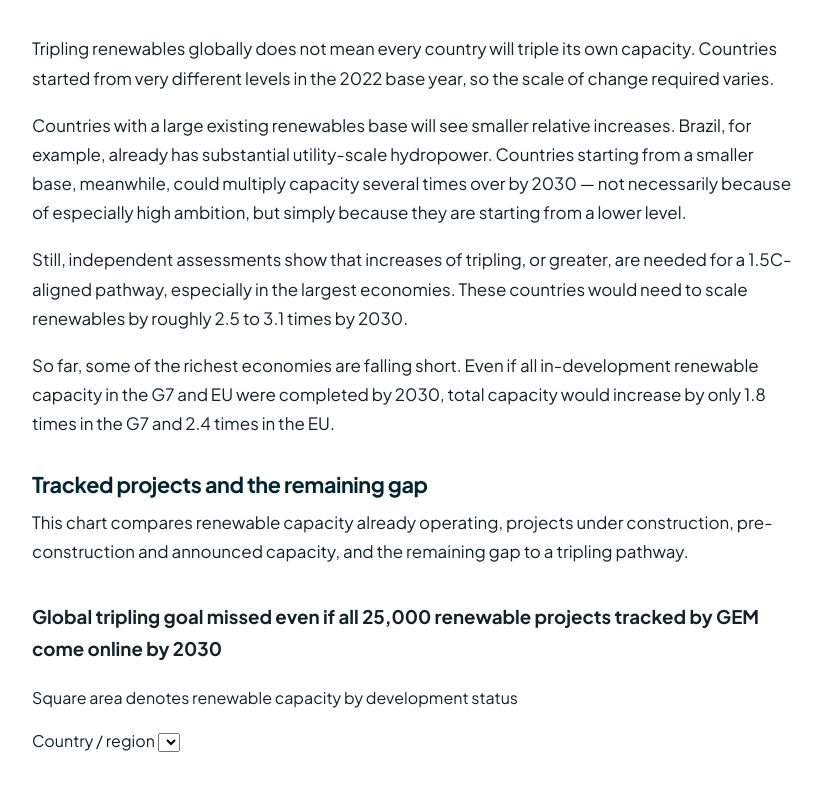
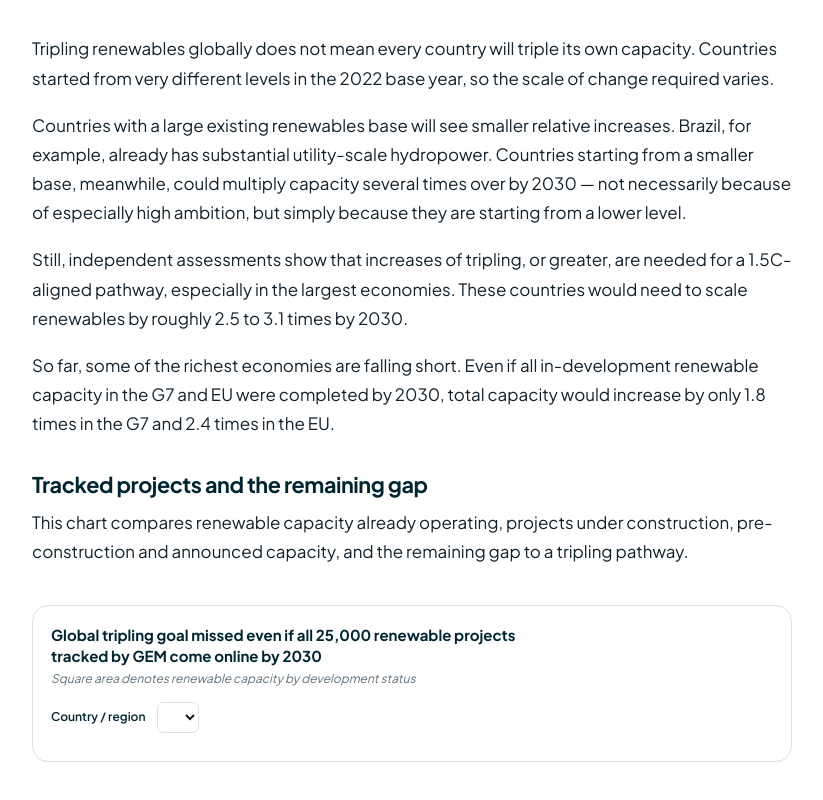
Before and after one commit to jnorm18/tripling_beta, a plain HTML site: page index.html in a window 1280 px wide. Shown: the part 1069-1869 px from the top of the page, without its empty margins (228-1051 px from the left). Drawn offline with nearby package versions, Linux system fonts and the light colour scheme; a script that the page names is missing.

Commit message:
Update style.css

```diff
--- a/style.css
+++ b/style.css
@@ -96,7 +96,6 @@ h2 {
   padding: 14px;
 }
 
-/* Use this for Flourish scrolly/story embeds instead of figure-shell */
 .flourish-block {
   margin: 34px 0 42px;
 }
@@ -111,14 +110,12 @@ h2 {
   background: transparent;
 }
 
-/* Let Flourish control the embed */
 .flourish-embed {
   width: 100%;
   margin: 0;
   overflow: visible !important;
 }
 
-/* Keep normal media responsive, but avoid over-controlling all embeds */
 img {
   max-width: 100%;
   display: block;
@@ -141,6 +138,74 @@ img {
   padding: 24px;
 }
 
+/* D3 section */
+.d3-block {
+  margin: 38px 0 46px;
+}
+
+.d3-card {
+  width: 100%;
+  border: 1px solid var(--border);
+  border-radius: 16px;
+  background: #fff;
+  padding: 18px 18px 14px;
+}
+
+.d3-chart-header {
+  margin-bottom: 14px;
+}
+
+.d3-chart-title {
+  margin: 0 0 4px;
+  font-size: 15px;
+  line-height: 1.45;
+  font-weight: 700;
+  color: var(--accent);
+  max-width: 520px;
+}
+
+.d3-chart-subtitle {
+  margin: 0;
+  font-size: 12px;
+  line-height: 1.4;
+  font-style: italic;
+  color: var(--muted);
+}
+
+.d3-controls {
+  display: flex;
+  align-items: center;
+  gap: 12px;
+  margin: 0 0 14px;
+  flex-wrap: wrap;
+}
+
+.d3-controls label {
+  font-size: 12px;
+  font-weight: 600;
+  color: var(--accent);
+}
+
+.d3-controls select {
+  font-family: "Plus Jakarta Sans", sans-serif;
+  font-size: 12px;
+  padding: 6px 10px;
+  border: 1px solid var(--border);
+  border-radius: 6px;
+  background: #fff;
+  color: var(--text);
+}
+
+#renewable-d3-chart {
+  width: 100%;
+}
+
+#renewable-d3-chart svg {
+  width: 100%;
+  height: auto;
+  display: block;
+}
+
 @media (max-width: 640px) {
   .page {
     padding: 28px 16px 56px;
@@ -155,13 +220,22 @@ img {
   }
 
   .flourish-block,
-  .figure-block {
+  .figure-block,
+  .d3-block {
     margin: 28px 0 34px;
   }
 
   .figure-shell {
     padding: 10px;
     border-radius: 14px;
+  }
+
+  .d3-card {
+    padding: 14px 12px 10px;
+  }
+
+  .d3-chart-title {
+    font-size: 14px;
   }
 
   .prose {
```
